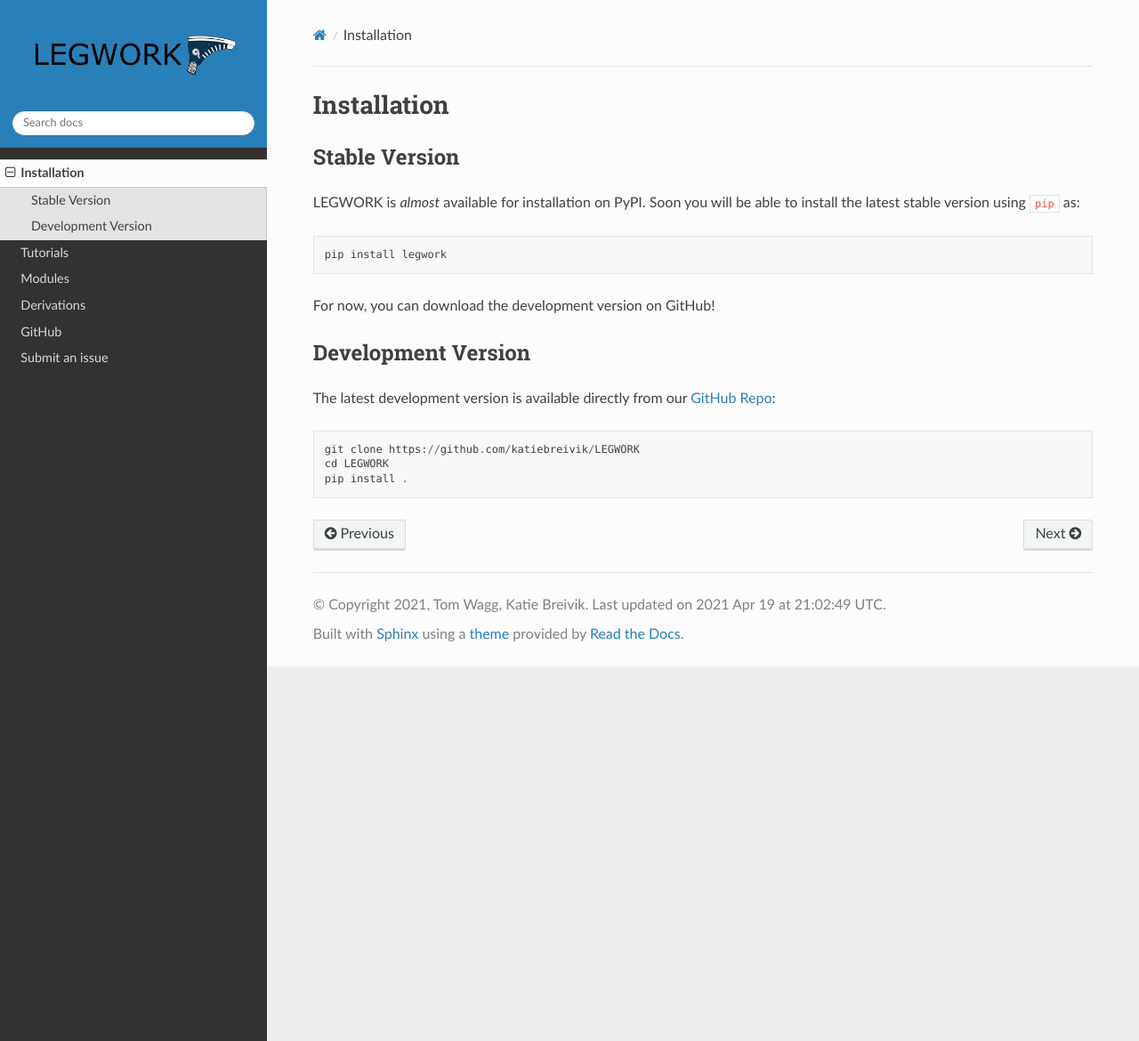
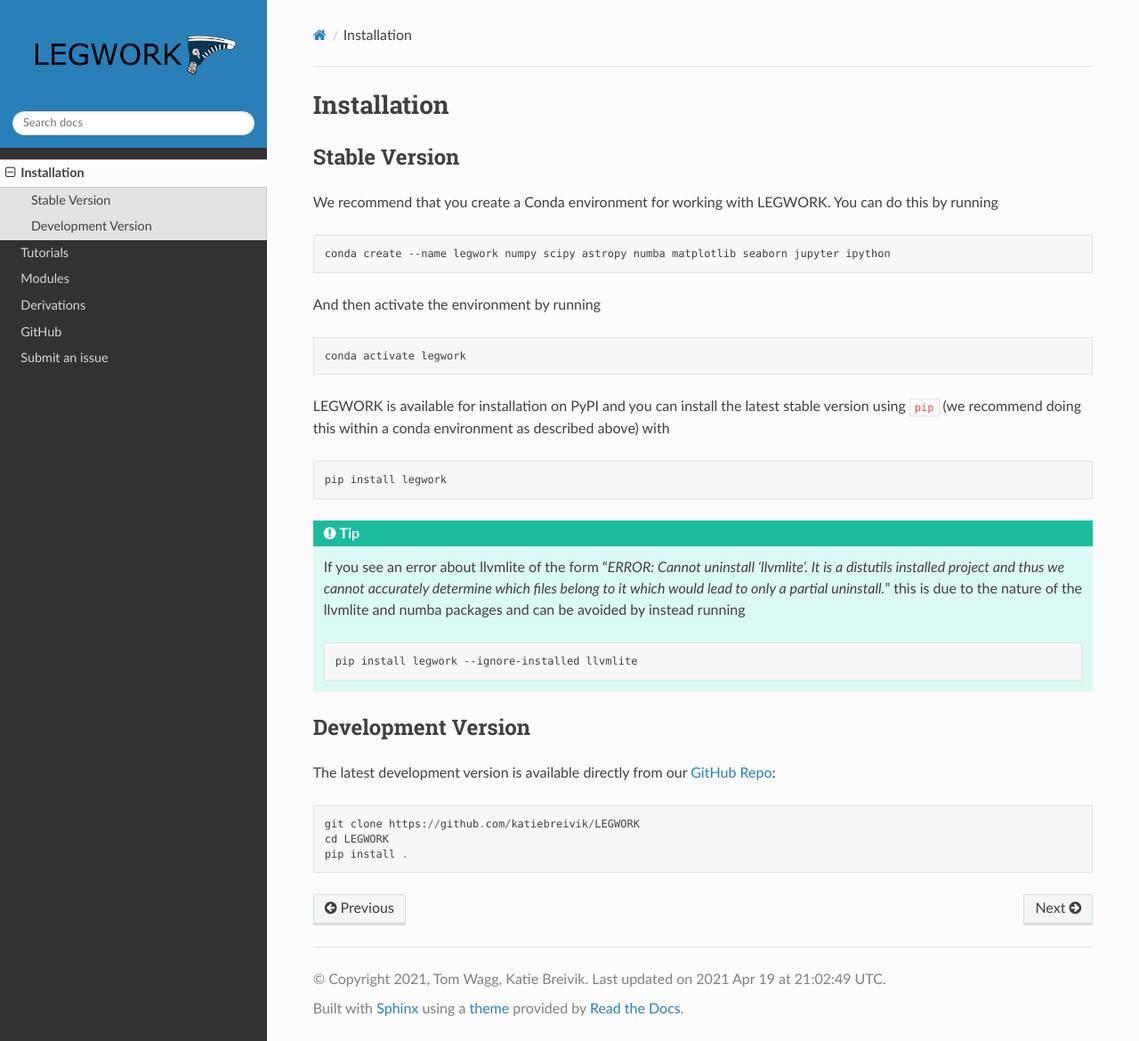
Before and after one commit to TeamLEGWORK/LEGWORK, a Sphinx documentation site: the page built from docs/install.rst, in a window 1280 px wide and 1170 px high. Shown: the whole window at 89% size. Built offline with Sphinx 7.4.7 and the Read the Docs theme 2.0.0, drawn with Linux system fonts in a browser that asks for light colours; pages that are not in the unit, such as notebooks, are missing from menus.

Commit message:
update install instructions in docs

```diff
--- a/docs/install.rst
+++ b/docs/install.rst
@@ -3,12 +3,35 @@ Installation
 
 Stable Version
 --------------
-LEGWORK is *almost* available for installation on PyPI.
-Soon you will be able to install the latest stable version using ``pip`` as: ::
+We recommend that you create a Conda environment for working with LEGWORK.
+You can do this by running
+
+.. code-block:: bash
+
+    conda create --name legwork numpy scipy astropy numba matplotlib seaborn jupyter ipython
+
+And then activate the environment by running
+
+.. code-block:: bash
+
+    conda activate legwork
+
+LEGWORK is available for installation on PyPI and you can install the latest
+stable version using ``pip`` (we recommend doing this within a conda environment
+as described above) with
+
+.. code-block:: bash
 
     pip install legwork
 
-For now, you can download the development version on GitHub!
+.. tip::
+
+    If you see an error about llvmlite of the form "*ERROR: Cannot uninstall 'llvmlite'. It is a distutils installed project and thus we cannot accurately determine which files belong to it which would lead to only a partial uninstall.*" this is due to the nature of the llvmlite and numba packages
+    and can be avoided by instead running
+
+    .. code-block:: bash
+
+        pip install legwork --ignore-installed llvmlite
 
 Development Version
 -------------------
```
